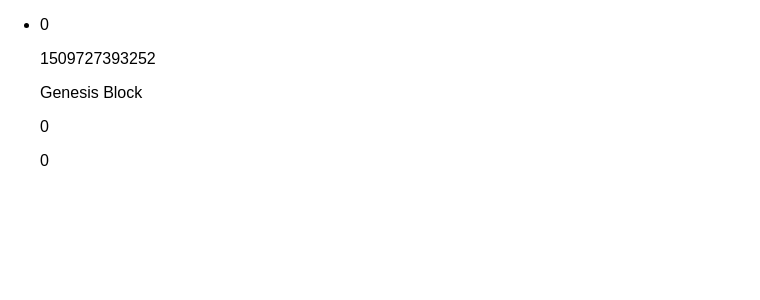
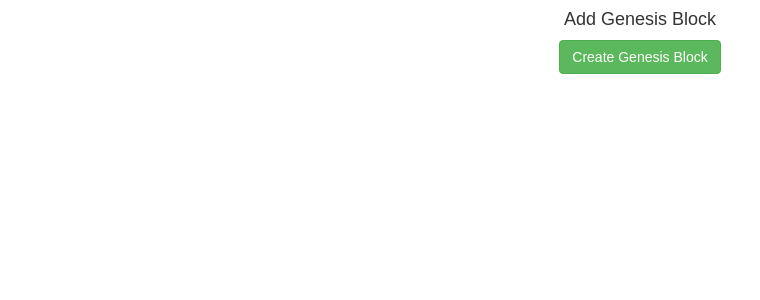
Before and after one commit to sebsonfire/react-quickchain, a React (Create React App) app: page / in a window 1280 px wide. Shown: the top 300 px of the page, without its empty margins (0-760 px from the left). Built offline with nearby package versions, Linux system fonts and the light colour scheme.

Commit message:
can now add consecutive blocks and hide genesis button

```diff
--- a/public/index.html
+++ b/public/index.html
@@ -10,6 +10,9 @@
     -->
     <link rel="manifest" href="%PUBLIC_URL%/manifest.json">
     <link rel="shortcut icon" href="%PUBLIC_URL%/favicon.ico">
+    <link rel="stylesheet" href="https://maxcdn.bootstrapcdn.com/bootstrap/3.3.7/css/bootstrap.min.css" integrity="sha384-BVYiiSIFeK1dGmJRAkycuHAHRg32OmUcww7on3RYdg4Va+PmSTsz/K68vbdEjh4u" crossorigin="anonymous">
+    <script src="https://code.jquery.com/jquery-3.2.1.min.js"></script>
+    <script src="https://maxcdn.bootstrapcdn.com/bootstrap/3.3.7/js/bootstrap.min.js" integrity="sha384-Tc5IQib027qvyjSMfHjOMaLkfuWVxZxUPnCJA7l2mCWNIpG9mGCD8wGNIcPD7Txa" crossorigin="anonymous"></script>
     <!--
       Notice the use of %PUBLIC_URL% in the tags above.
       It will be replaced with the URL of the `public` folder during the build.
@@ -37,4 +40,5 @@
       To create a production bundle, use `npm run build` or `yarn build`.
     -->
   </body>
+
 </html>
--- a/src/App.css
+++ b/src/App.css
@@ -2,27 +2,9 @@
   text-align: center;
 }
 
-.App-logo {
-  animation: App-logo-spin infinite 20s linear;
-  height: 80px;
+.block{
+  margin:10px;
 }
-
-.App-header {
-  background-color: #222;
-  height: 150px;
-  padding: 20px;
-  color: white;
+.block p{
+  margin: 0px;
 }
-
-.App-title {
-  font-size: 1.5em;
-}
-
-.App-intro {
-  font-size: large;
-}
-
-@keyframes App-logo-spin {
-  from { transform: rotate(0deg); }
-  to { transform: rotate(360deg); }
-}
--- a/src/App.js
+++ b/src/App.js
@@ -1,12 +1,13 @@
 import React, { Component } from 'react';
-import logo from './logo.svg';
 import './App.css';
 import Blockchain from './Blockchain';
 
 class App extends Component {
   render() {
     return (
-      <Blockchain />
+      <div className='container'>
+        <Blockchain />
+      </div>
     );
   }
 }
--- a/src/BlockInput.js
+++ b/src/BlockInput.js
@@ -0,0 +1,63 @@
+import React from 'react';
+
+export class BlockInput extends React.Component {
+  constructor(props){
+    super(props);
+    this.state = {
+      index: 0,
+      timeStamp: "",
+      data: "",
+      previousHash: "",
+      hash: ""
+    }
+
+    this.handleInputChange = this.handleInputChange.bind(this);
+    this.handleSubmit = this.handleSubmit.bind(this);
+  }
+
+  handleInputChange(e) {
+
+    const target = e.target;
+    const value = target.value;
+    const name = target.name;
+
+    this.setState({
+      [name] : value
+    })
+  }
+
+  handleSubmit(e) {
+    e.preventDefault();
+    this.props.onAddBlock(this.state);
+    this.setState({
+      data : ""
+    })
+  }
+
+  render() {
+    return (
+    <div>
+      <form onSubmit = {this.handleSubmit} className="add-block-form">
+        <div>
+          <label htmlFor="inputBlockData"> </label>
+          <div>
+            <h4>Add New Block</h4>
+            <input name="data"
+                   type="text"
+                   id="inputBlockData"
+                   value={this.state.data}
+                   onChange={this.handleInputChange}
+                   placeholder="Data">
+            </input>
+          </div>
+          <div>
+            <button type="submit" className="btn btn-success">Add Block</button>
+          </div>
+        </div>
+      </form>
+    </div>
+    )
+  }
+}
+
+export default BlockInput;
--- a/src/Blockchain.js
+++ b/src/Blockchain.js
@@ -1,14 +1,9 @@
 import React from 'react';
+import Block from './block.js';
+import BlockInput from './BlockInput';
 
-let blockchain = [
-  {
-    index: 0,
-    timeStamp: 1509727393252,
-    data: "Genesis Block",
-    previousHash: 0,
-    hash: 0
-  }
-];
+
+let blockchain = [];
 
 export class BlockChain extends React.Component {
 
@@ -18,22 +13,52 @@ export class BlockChain extends React.Component {
     this.state = {
       blockchain
     }
+
+    this.handleAddBlock = this.handleAddBlock.bind(this);
+    this.handleSubmit = this.handleSubmit.bind(this);
   }
+
+  handleAddBlock(block) {
+    let index = this.state.blockchain.length + 1;
+    let timeStamp = new Date().toString();
+    let previousHash = this.state.blockchain[this.state.blockchain.length-1].hash;
+    let newBlock = new Block(index, timeStamp, block.data, previousHash);
+    this.setState({blockchain: [...this.state.blockchain, newBlock]});
+  }
+
+  handleSubmit(e) {
+    e.preventDefault();
+    let timeStamp = new Date().toString();
+    let genesisBlock = new Block(1, timeStamp, "Genesis block", "0");
+    this.setState({blockchain: [...this.state.blockchain, genesisBlock]});
+  }
+
+
 
   render() {
     return (
-      <div>
-        <ul>
-          {this.state.blockchain.map((todo, index) =>
-            <li className='block' key={index}>
-              <p>{todo.index}</p>
-              <p>{todo.timeStamp}</p>
-              <p>{todo.data}</p>
-              <p>{todo.previousHash}</p>
-              <p>{todo.hash}</p>
-            </li>
-            )}
-        </ul>
+      <div className='text-center'>
+      {this.state.blockchain.length < 1 ?
+        <div>
+          <h4>Add Genesis Block</h4>
+          <form onSubmit={this.handleSubmit}>
+            <button type="submit" className="btn btn-success">Create Genesis Block</button>
+          </form>
+        </div>
+        : null
+      }
+        {this.state.blockchain.length < 1 ? null : <BlockInput onAddBlock={this.handleAddBlock}/>}
+        <div className='blockchain'>
+          {this.state.blockchain.map((block, index) =>
+            <div className='block' key={index}>
+              <p>Block #{block.index}</p>
+              <p>Timestamp: {block.timeStamp}</p>
+              <p>Data: {block.data}</p>
+              <p>Previous Hash: {block.previousHash}</p>
+              <p>Hash: {block.hash}</p>
+            </div>
+          )}
+        </div>
       </div>
     )
   }
--- /dev/null
+++ b/src/block.js
@@ -0,0 +1,18 @@
+const SHA256 = require('crypto-js/sha256');
+
+export class Block {
+  constructor(index, timeStamp, data, previousHash ='') {
+    this.index = index;
+    this.timeStamp = timeStamp;
+    this.data = data;
+    this.previousHash = previousHash;
+    this.hash = this.calculateHash();
+  }
+
+  calculateHash(){
+    return SHA256(this.index+this.previousHash+this.timeStamp+JSON.stringify(this.data)).toString();
+  }
+}
+
+
+export default Block;
```
